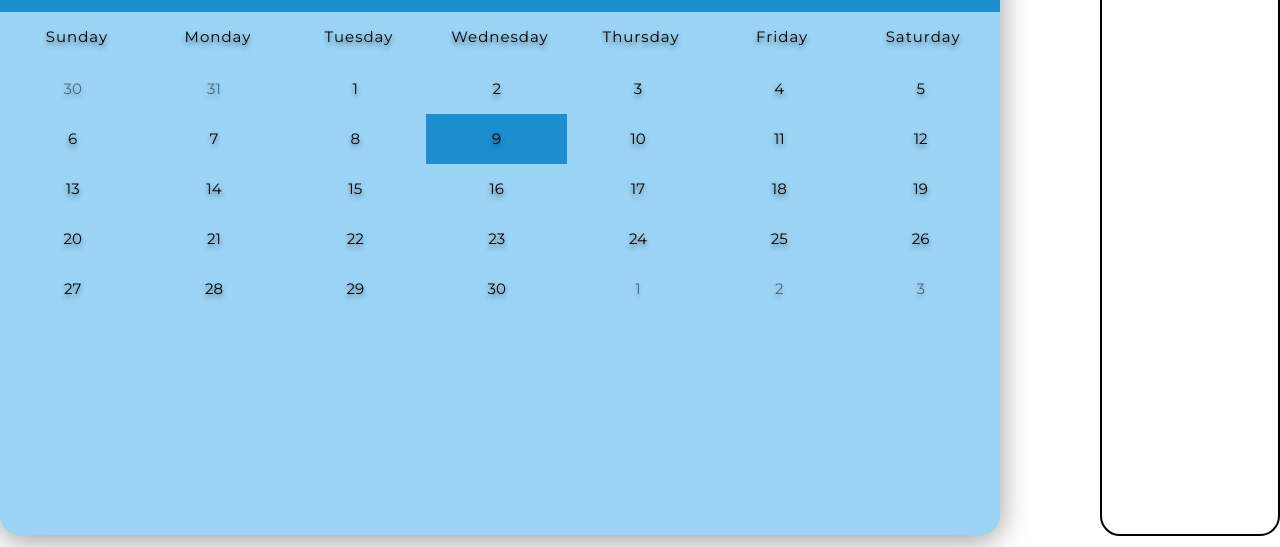
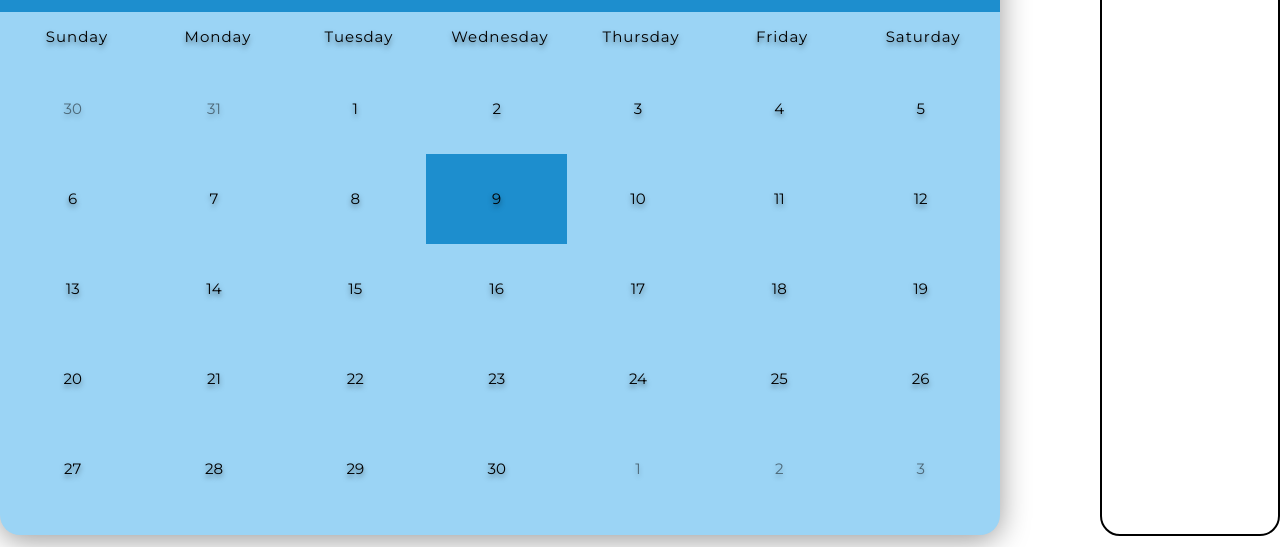
Before and after one commit to cse110-sp21-group24/cse110-sp21-group24, a website: page public/calendar.html in a window 1280 px wide. Shown: the part 253-800 px from the top of the page. Drawn offline with nearby package versions, Linux system fonts and the light colour scheme; a web font is replaced by a local one.

Commit message:
fixed next button

```diff
--- a/public/css/calendar.css
+++ b/public/css/calendar.css
@@ -129,7 +129,7 @@ html {
 .days div {
   font-size: 1.5rem;
   width: calc(989.4px / 7);
-  height: 5rem;
+  height: 9rem;
   display: flex;
   justify-content: center;
   align-items: center;
--- a/public/scripts/calendar.js
+++ b/public/scripts/calendar.js
@@ -43,6 +43,8 @@ const renderCalendar = () => {
 
   // gives the last day of the current month
   const lastDay = new Date(date.getFullYear(), date.getMonth() + 1, 0).getDate();
+
+  // gives the last day of the previous month
   const prevLastDay = new Date(date.getFullYear(), date.getMonth(), 0).getDate();
 
   // this will store the index of the week when 1st of that month lies
@@ -59,24 +61,22 @@ const renderCalendar = () => {
   // display the previous month's last few days
   for (let i = firstDayIndex; i > 0; i--){
     days += `<div class = "prev-date">${prevLastDay - i + 1}</div>`;
+    monthDays.innerHTML = days;
   }
 
   for (let i = 1; i <= lastDay; i++){
-
-    if (date.getMonth() === new Date().getMonth() && i === new Date().getDate()) {
+    if (date.getFullYear() === new Date().getFullYear() && date.getMonth() === new Date().getMonth() && i === new Date().getDate()) {
       days += `<div class = "today">${i}</div>`;
     }
     else days += `<div>${i}</div>`;
+    monthDays.innerHTML = days;
   }
-  alert(firstDayIndex);
 
   for (let j = 1; j <= nextDays; j++){
     days += `<div class = "next-date">${j}</div>`;
     monthDays.innerHTML = days;
   }
-
-
-
+  monthDays.innerHTML = days;
 }
 
 document.querySelector('.prev').addEventListener('click', () => {
```
